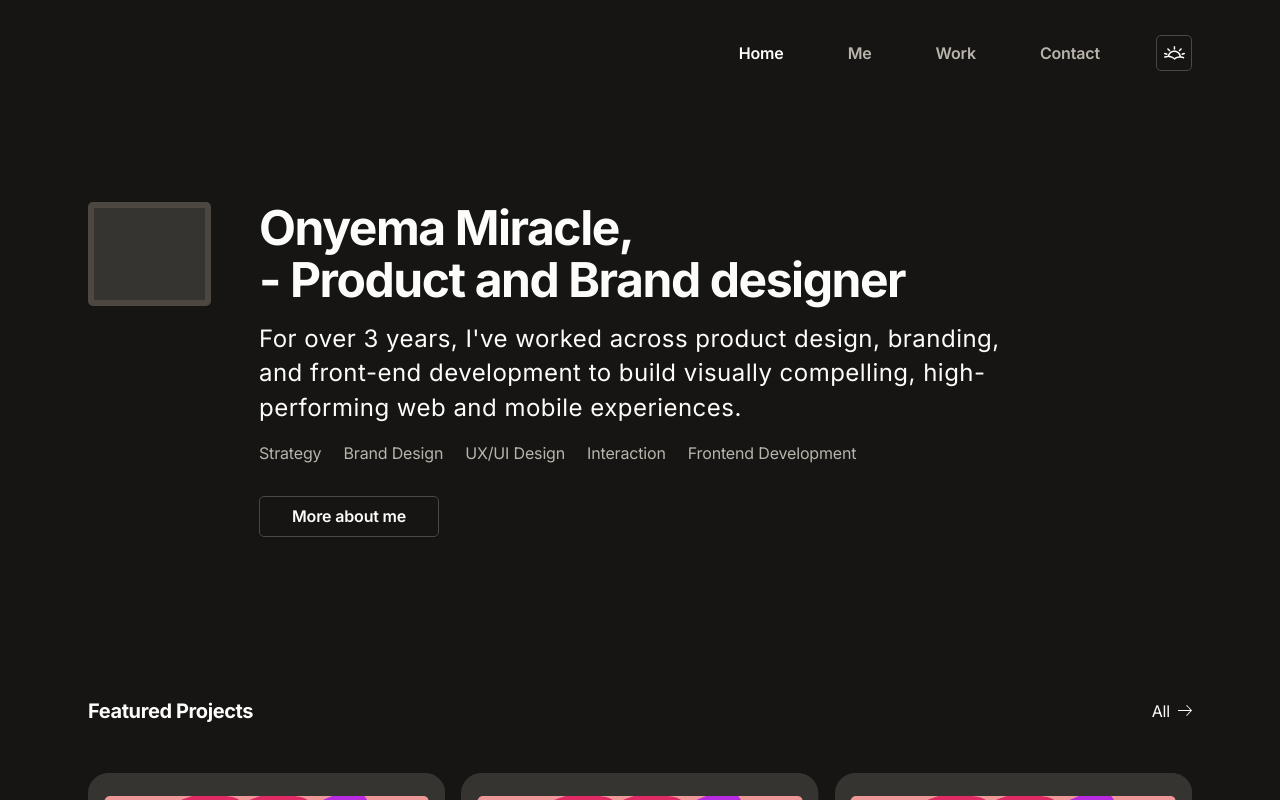
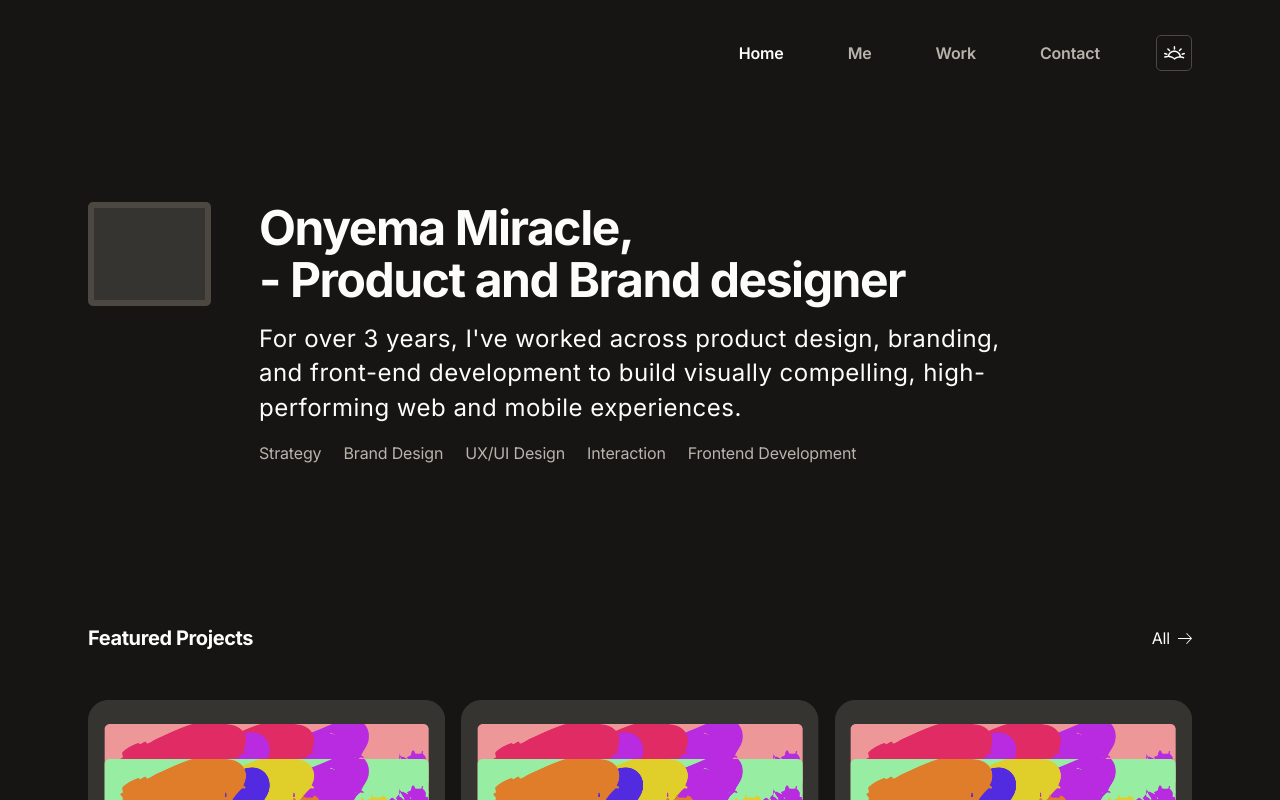
Before and after one commit to ProgressOnyema/Portfolio, a Next.js app: page / in a window 1280 px wide. Shown: the top 800 px of the page. Built offline with nearby package versions, Linux system fonts and the light colour scheme.

Commit message:
Removed the more about me button in the home page

```diff
--- a/src/app/page.tsx
+++ b/src/app/page.tsx
@@ -46,7 +46,7 @@ export default function Home() {
                 ))}
               </div>
             </div>
-            <ButtonPrimary href="/about">More about me</ButtonPrimary>
+            {/* <ButtonPrimary href="/about">More about me</ButtonPrimary> */}
           </div>
         </div>
       </Grid>
```
